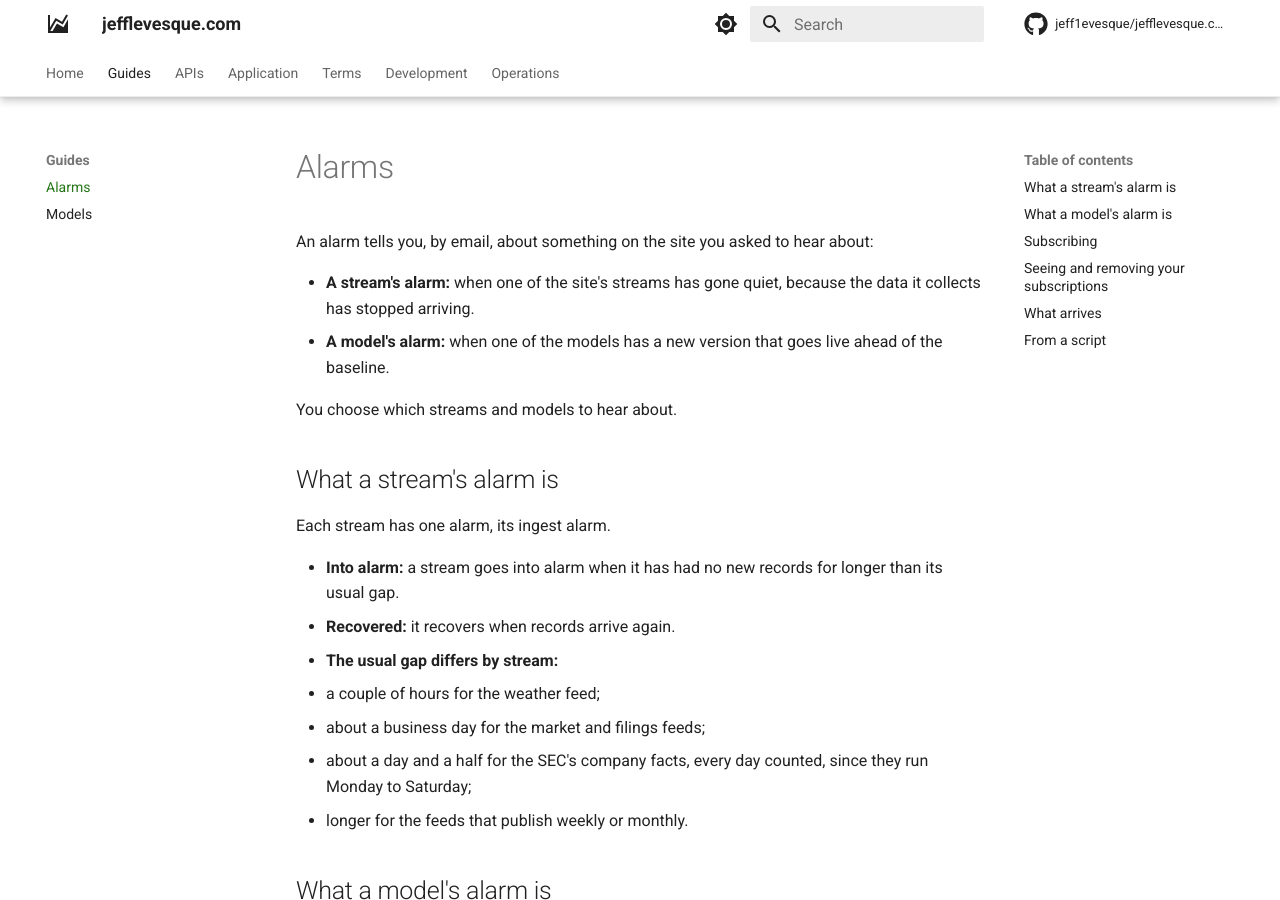
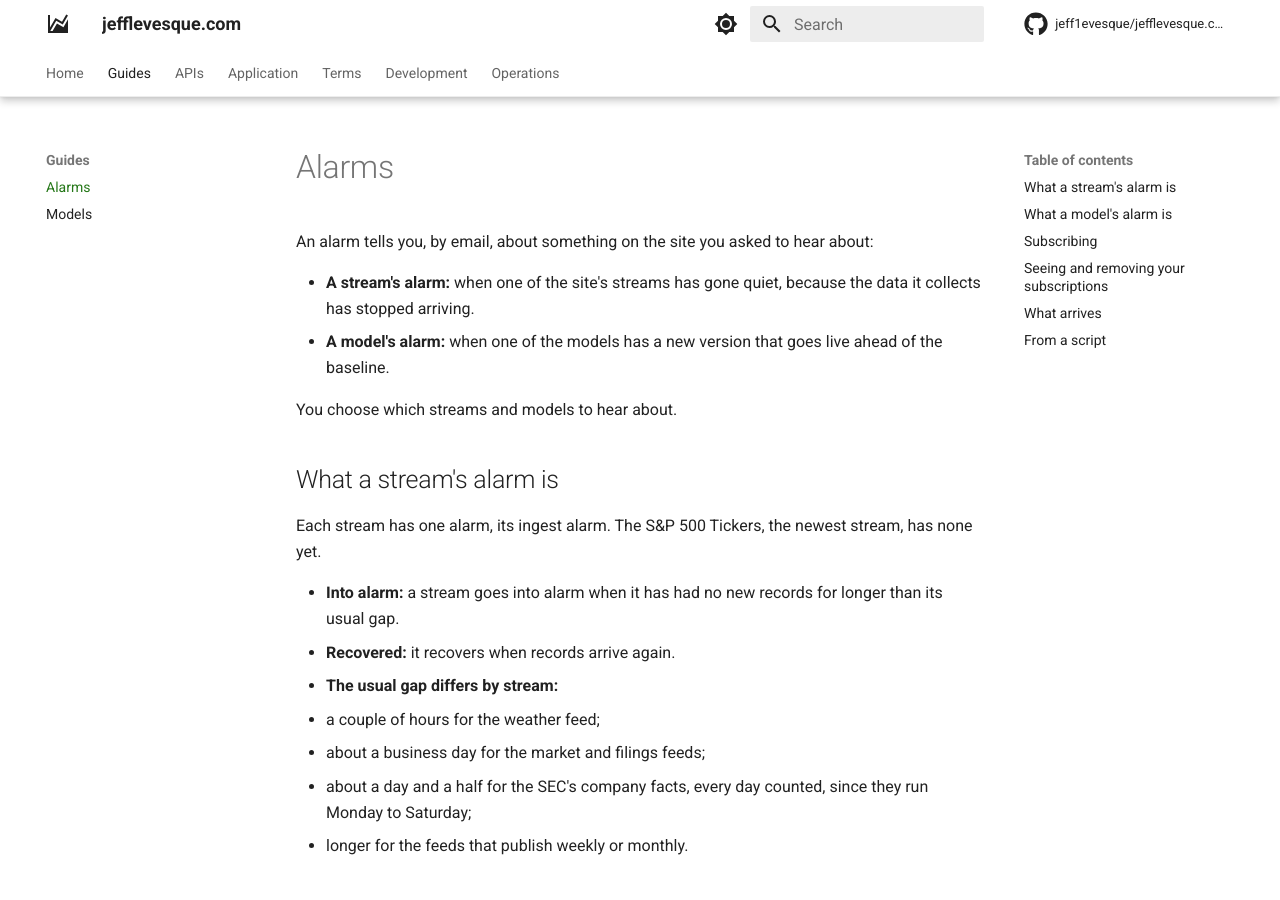
Before and after one commit to jeff1evesque/jefflevesque.com, an MkDocs documentation site: the page built from documentation/guide/alarms.md, in a window 1280 px wide and 900 px high. Built offline with MkDocs 1.6.1 and Material for MkDocs 9.7.7, drawn with Linux system fonts in a browser that asks for light colours; comment, search, counter and statistics services are not loaded.

Commit message:
#314: alarms.md, the S&P 500 Tickers has no alarm yet

```diff
--- a/documentation/guide/alarms.md
+++ b/documentation/guide/alarms.md
@@ -11,7 +11,8 @@ You choose which streams and models to hear about.
 
 ## What a stream's alarm is
 
-Each stream has one alarm, its ingest alarm.
+Each stream has one alarm, its ingest alarm. The S&P 500 Tickers, the newest stream,
+has none yet.
 
 - **Into alarm:** a stream goes into alarm when it has had no new records for longer
   than its usual gap.
```
